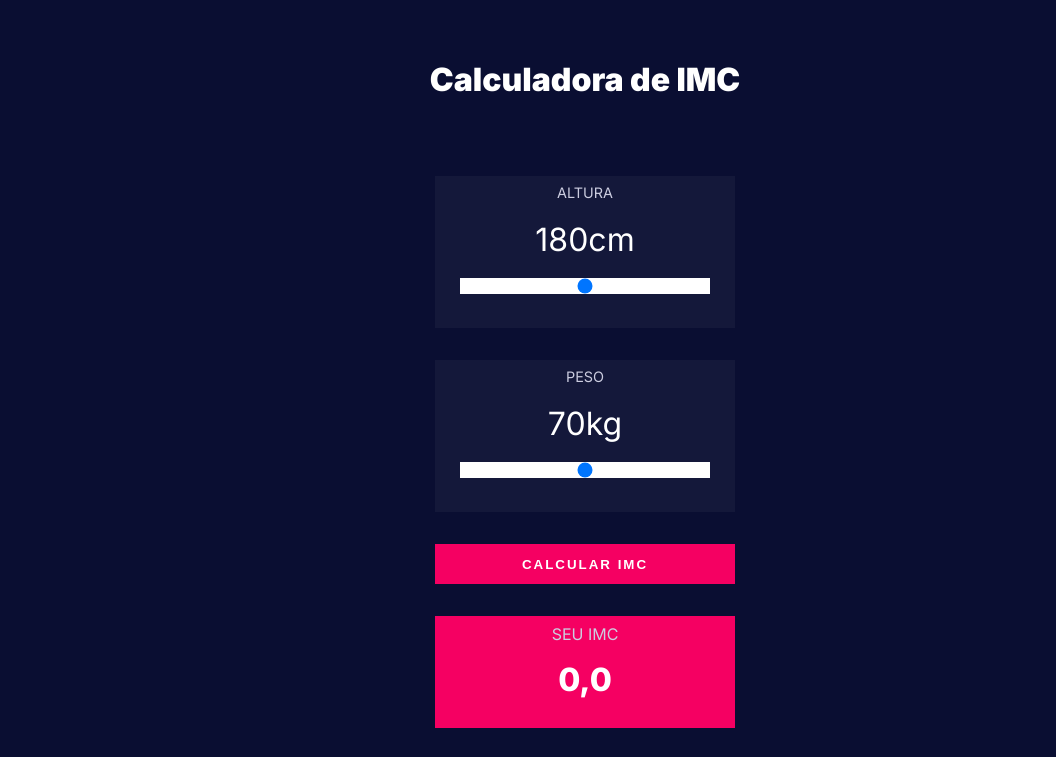
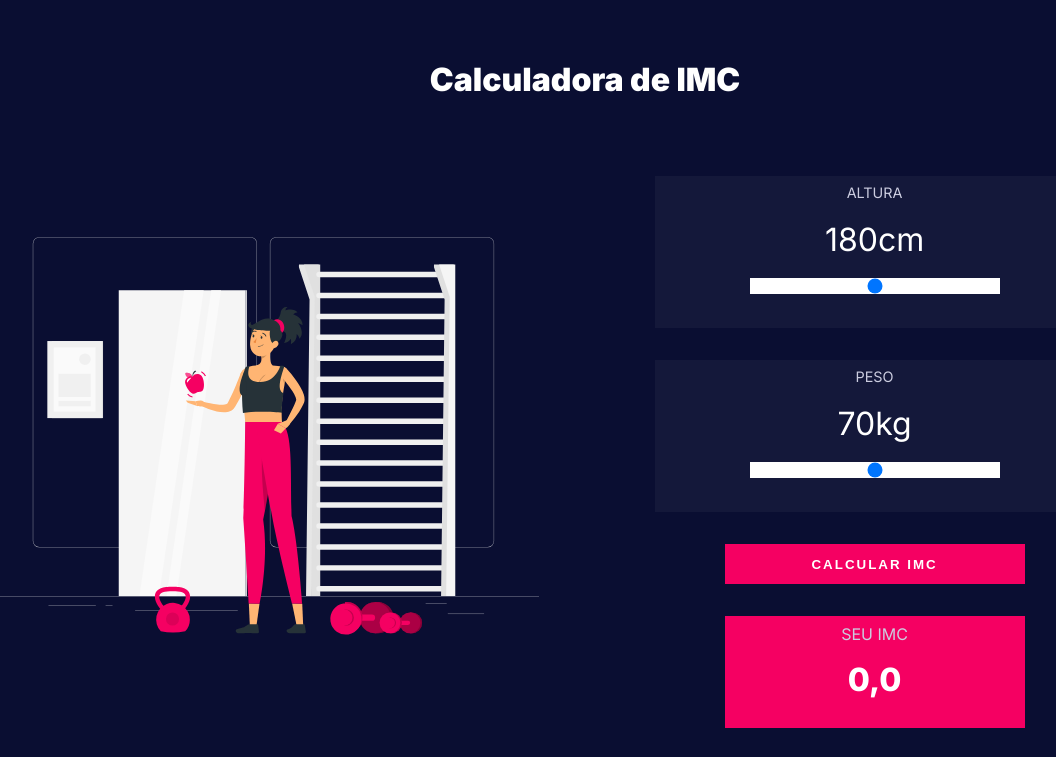
Before and after one commit to jeancarloslima/calculadora-imc, a plain HTML site: page index.html in a window 1280 px wide. Shown: the top 757 px of the page, without its empty margins (55-1111 px from the left). Drawn offline with Linux system fonts and the light colour scheme.

Commit message:
Versão inicial desktop finalizada

```diff
--- a/index.html
+++ b/index.html
@@ -16,6 +16,10 @@
     <main>
         <h1>Calculadora de IMC</h1>
         <div class="main-container">
+            <div class="leftside">
+                <img src="images/Healthy habit-rafiki.svg" alt="Pessoa malhando">
+            </div>
+            <div class="rightside">
                 <div class="card">
                     <div class="inputbox">
                         <label for="altura">Altura</label>
@@ -33,6 +37,8 @@
                         <h2 id="resultnumber">0,0</h2>
                         <h3 class="resulttext" id="resulttext">abaixo do peso</h3>
                     </div>
+                </div>
+
             </div>
 
             <div class="table">
--- a/style.css
+++ b/style.css
@@ -34,6 +34,10 @@ main h1 {
     justify-content: center;
     gap: 2em;
     padding: 5em 2em;
+}
+
+.leftside {
+    display: none;
 }
 
 .card {
@@ -159,3 +163,36 @@ main h1 {
 .selecionado {
     background-color: var(--cor-terciaria);
 }
+
+@media (min-width: 1024px) {
+    .main-container {
+        flex-direction: row;
+        flex-wrap: wrap;
+    }
+
+    .leftside {
+        display: block;
+        width: 45%;
+    }
+
+    .leftside img {
+        width: 100%;
+        height: 100%;
+    }
+
+    .rightside {
+        width: 50%;
+        display: flex;
+        align-items: center;
+        justify-content: center;
+        flex-direction: column;
+    }
+
+    .card {
+        width: 80%;
+    }
+
+    .inputbox {
+        width: 80%;
+    }
+}
```
Also changed, not shown: images/Healthy habit-rafiki.svg (added). Lines whose indentation alone changed are shown as unchanged.
